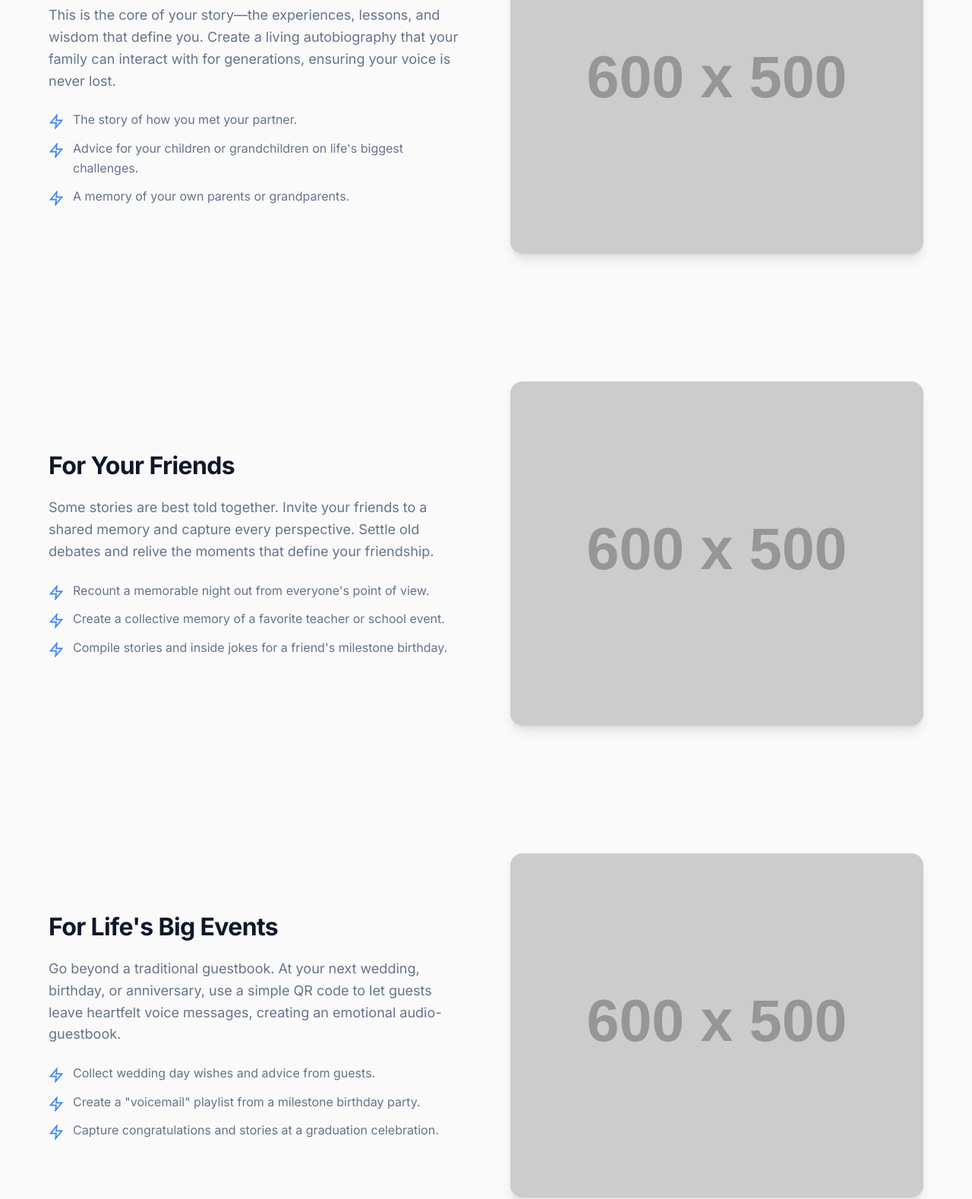
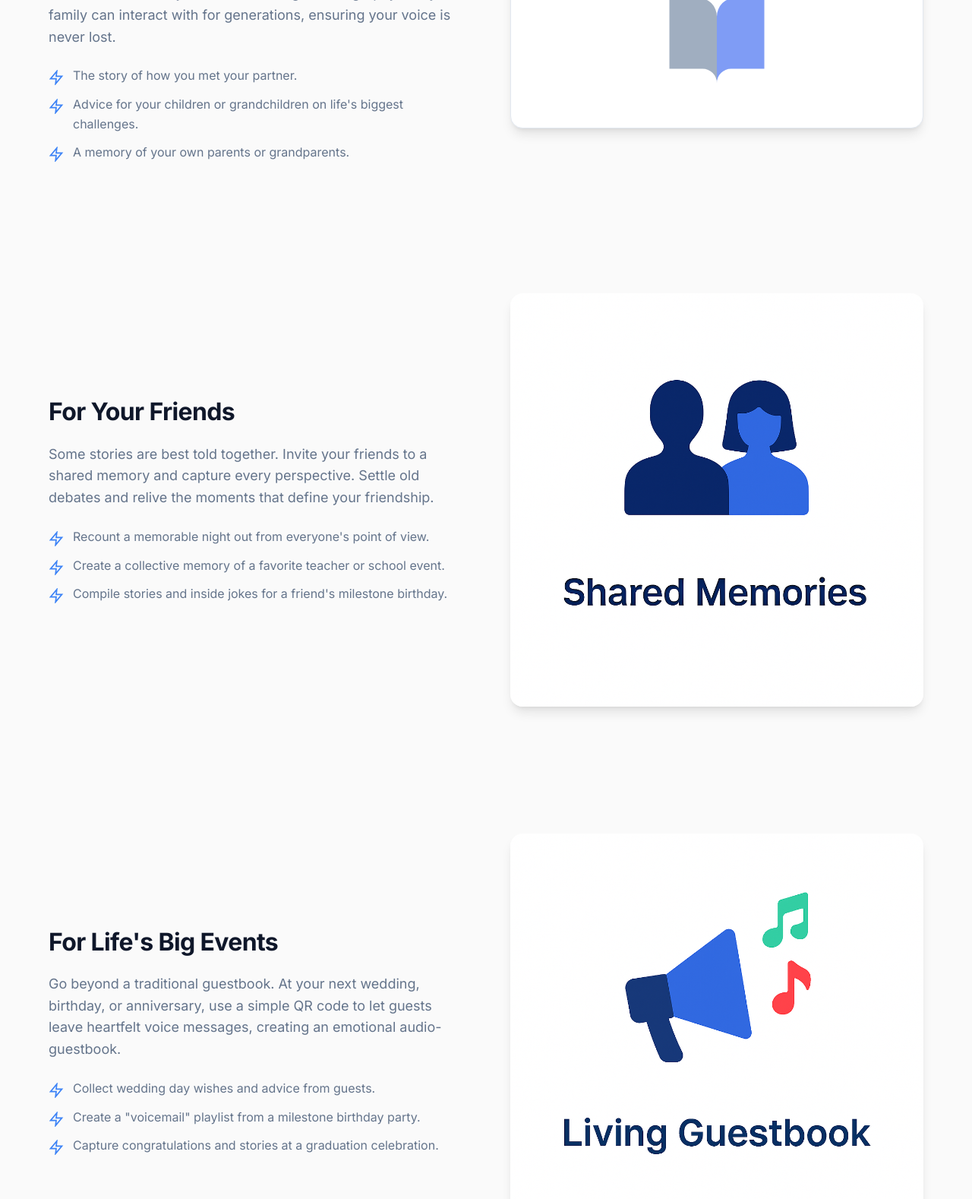
Before and after one commit to magpie-travel/1Time, a plain HTML site: page memories.html in a window 1280 px wide. Shown: the part 625-2203 px from the top of the page at 76% size. Drawn offline with Linux system fonts and the light colour scheme; placeholder pictures from the web are drawn by us.

Commit message:
Update memories.html

```diff
--- a/memories.html
+++ b/memories.html
@@ -204,6 +204,20 @@
             margin-top: 5px;
             color: var(--accent);
         }
+        .memory-icon-wrapper {
+            display: flex;
+            align-items: center;
+            justify-content: center;
+            background-color: var(--bg-secondary);
+            border-radius: 16px;
+            padding: 40px;
+            box-shadow: var(--shadow-lg);
+            border: 1px solid var(--border);
+        }
+        .memory-icon-wrapper svg {
+            width: 150px;
+            height: 150px;
+        }
         .memory-image {
             width: 100%;
             border-radius: 16px;
@@ -267,7 +281,7 @@
             .memory-section {
                 grid-template-columns: 1fr;
             }
-            .memory-image {
+            .memory-icon-wrapper, .memory-image-wrapper {
                 order: -1;
                 margin-bottom: 40px;
             }
@@ -374,8 +388,11 @@
                             <li><svg width="20" height="20" viewBox="0 0 24 24" fill="none" stroke="currentColor" stroke-width="2"><path d="M13 2L3 14h9l-1 8 10-12h-9l1-8z"></path></svg>A memory of your own parents or grandparents.</li>
                         </ul>
                     </div>
-                    <div class="fade-in">
-                        <img src="https://placehold.co/600x500/e2e8f0/475569?text=Legacy" alt="A photo album and a pen" class="memory-image">
+                    <div class="memory-icon-wrapper fade-in">
+                        <svg viewBox="0 0 24 24" xmlns="http://www.w3.org/2000/svg">
+                            <path d="M2 3h6a4 4 0 0 1 4 4v14a3 3 0 0 0-3-3H2V3z" fill="#a0aec0"/>
+                            <path d="M22 3h-6a4 4 0 0 0-4 4v14a3 3 0 0 1 3-3h7V3z" fill="#7f9cf5"/>
+                        </svg>
                     </div>
                 </div>
             </div>
@@ -385,8 +402,8 @@
         <section class="section">
             <div class="container">
                 <div class="memory-section">
-                    <div class="fade-in" style="order: 2; text-align: right;">
-                        <img src="https://placehold.co/600x500/e2e8f0/475569?text=Friends" alt="A group of friends laughing" class="memory-image">
+                    <div class="memory-image-wrapper fade-in" style="order: 2;">
+                        <img src="/assets/images/sharedmemories.png" alt="Friends sharing stories" class="memory-image">
                     </div>
                     <div class="memory-content fade-in" style="order: 1;">
                         <h2>For Your Friends</h2>
@@ -414,8 +431,8 @@
                             <li><svg width="20" height="20" viewBox="0 0 24 24" fill="none" stroke="currentColor" stroke-width="2"><path d="M13 2L3 14h9l-1 8 10-12h-9l1-8z"></path></svg>Capture congratulations and stories at a graduation celebration.</li>
                         </ul>
                     </div>
-                    <div class="fade-in">
-                        <img src="https://placehold.co/600x500/e2e8f0/475569?text=Events" alt="Celebration with confetti" class="memory-image">
+                    <div class="memory-image-wrapper fade-in">
+                        <img src="/assets/images/livingguestbook.png" alt="A living guestbook for events" class="memory-image">
                     </div>
                 </div>
             </div>
@@ -425,8 +442,8 @@
         <section class="section">
             <div class="container">
                 <div class="memory-section">
-                    <div class="fade-in" style="order: 2; text-align: right;">
-                        <img src="https://placehold.co/600x500/e2e8f0/475569?text=Travel" alt="A world map with pins" class="memory-image">
+                    <div class="memory-image-wrapper fade-in" style="order: 2;">
+                        <img src="/assets/images/travelstories.png" alt="Travel stories from around the world" class="memory-image">
                     </div>
                     <div class="memory-content fade-in" style="order: 1;">
                         <h2>For Your Travels</h2>
@@ -454,8 +471,8 @@
                             <li><svg width="20" height="20" viewBox="0 0 24 24" fill="none" stroke="currentColor" stroke-width="2"><path d="M13 2L3 14h9l-1 8 10-12h-9l1-8z"></path></svg>Save a story for your child to listen to on their wedding day.</li>
                         </ul>
                     </div>
-                    <div class="fade-in">
-                        <img src="https://placehold.co/600x500/e2e8f0/475569?text=Time+Capsule" alt="An old-fashioned locked box" class="memory-image">
+                    <div class="memory-image-wrapper fade-in">
+                        <img src="/assets/images/timecapsule.png" alt="A time capsule for future messages" class="memory-image">
                     </div>
                 </div>
             </div>
@@ -465,8 +482,8 @@
         <section class="section">
             <div class="container">
                 <div class="memory-section">
-                    <div class="fade-in" style="order: 2; text-align: right;">
-                        <img src="https://placehold.co/600x500/e2e8f0/475569?text=Dreams" alt="A starry night sky with clouds" class="memory-image">
+                     <div class="memory-image-wrapper fade-in" style="order: 2;">
+                        <img src="/assets/images/dreamjournal.png" alt="A journal for dreams" class="memory-image">
                     </div>
                     <div class="memory-content fade-in" style="order: 1;">
                         <h2>For Your Dreams</h2>
@@ -538,7 +555,7 @@
                 header.style.background = 'rgba(255, 255, 255, 0.95)';
                 header.style.boxShadow = 'var(--shadow)';
             } else {
-                header.style.background = 'rgba(255, 255, 255, 0.8)';
+                header.style.background = 'rgba(250, 250, 250, 0.8)';
                 header.style.boxShadow = 'none';
             }
         });
```
